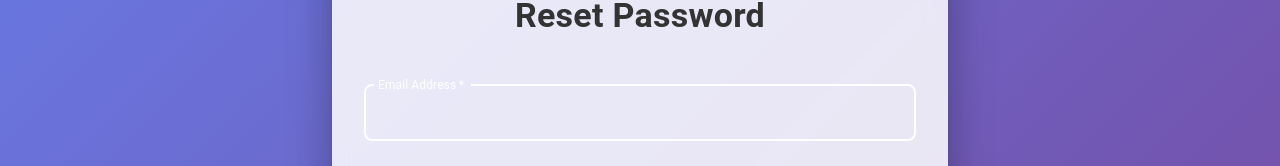
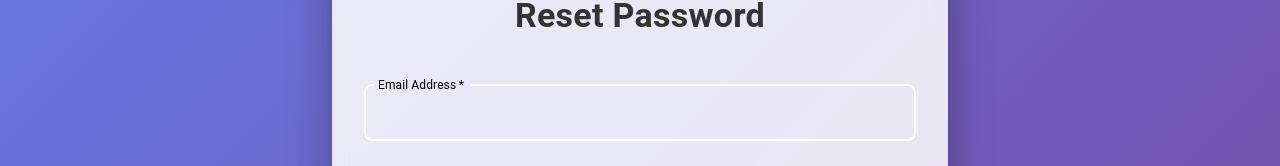
Before and after one commit to Harith-Y/SQL-Playground, a React (Create React App) app in the folder client/: page /forgotpassword in a window 1280 px wide. Shown: the part 410-576 px from the top of the page. Built offline with nearby package versions, Linux system fonts and the light colour scheme; no server answers.

Commit message:
Enhance UI consistency in authentication components by updating focused styles for input labels and outlined inputs in Login, Register, and Forgot Password pages.

```diff
--- a/client/src/components/ForgotPassword.tsx
+++ b/client/src/components/ForgotPassword.tsx
@@ -77,6 +77,9 @@ const ForgotPassword = () => {
               },
               '& .MuiInputLabel-root': {
                 color: '#333',
+                '&.Mui-focused': {
+                  color: '#000',
+                },
               },
               '& .MuiOutlinedInput-root': {
                 color: '#333',
@@ -84,6 +87,9 @@ const ForgotPassword = () => {
                   borderColor: 'rgba(0, 0, 0, 0.23)',
                 },
                 '&:hover fieldset': {
+                  borderColor: 'primary.main',
+                },
+                '&.Mui-focused fieldset': {
                   borderColor: 'primary.main',
                 },
               },
--- a/client/src/components/Login.tsx
+++ b/client/src/components/Login.tsx
@@ -80,6 +80,9 @@ const Login = () => {
               },
               '& .MuiInputLabel-root': {
                 color: '#333',
+                '&.Mui-focused': {
+                  color: '#000',
+                },
               },
               '& .MuiOutlinedInput-root': {
                 color: '#333',
@@ -87,6 +90,9 @@ const Login = () => {
                   borderColor: 'rgba(0, 0, 0, 0.23)',
                 },
                 '&:hover fieldset': {
+                  borderColor: 'primary.main',
+                },
+                '&.Mui-focused fieldset': {
                   borderColor: 'primary.main',
                 },
               },
--- a/client/src/components/Register.tsx
+++ b/client/src/components/Register.tsx
@@ -112,6 +112,9 @@ const Register = () => {
               },
               '& .MuiInputLabel-root': {
                 color: '#333',
+                '&.Mui-focused': {
+                  color: '#000',
+                },
               },
               '& .MuiOutlinedInput-root': {
                 color: '#333',
@@ -119,6 +122,9 @@ const Register = () => {
                   borderColor: 'rgba(0, 0, 0, 0.23)',
                 },
                 '&:hover fieldset': {
+                  borderColor: 'primary.main',
+                },
+                '&.Mui-focused fieldset': {
                   borderColor: 'primary.main',
                 },
               },
```
